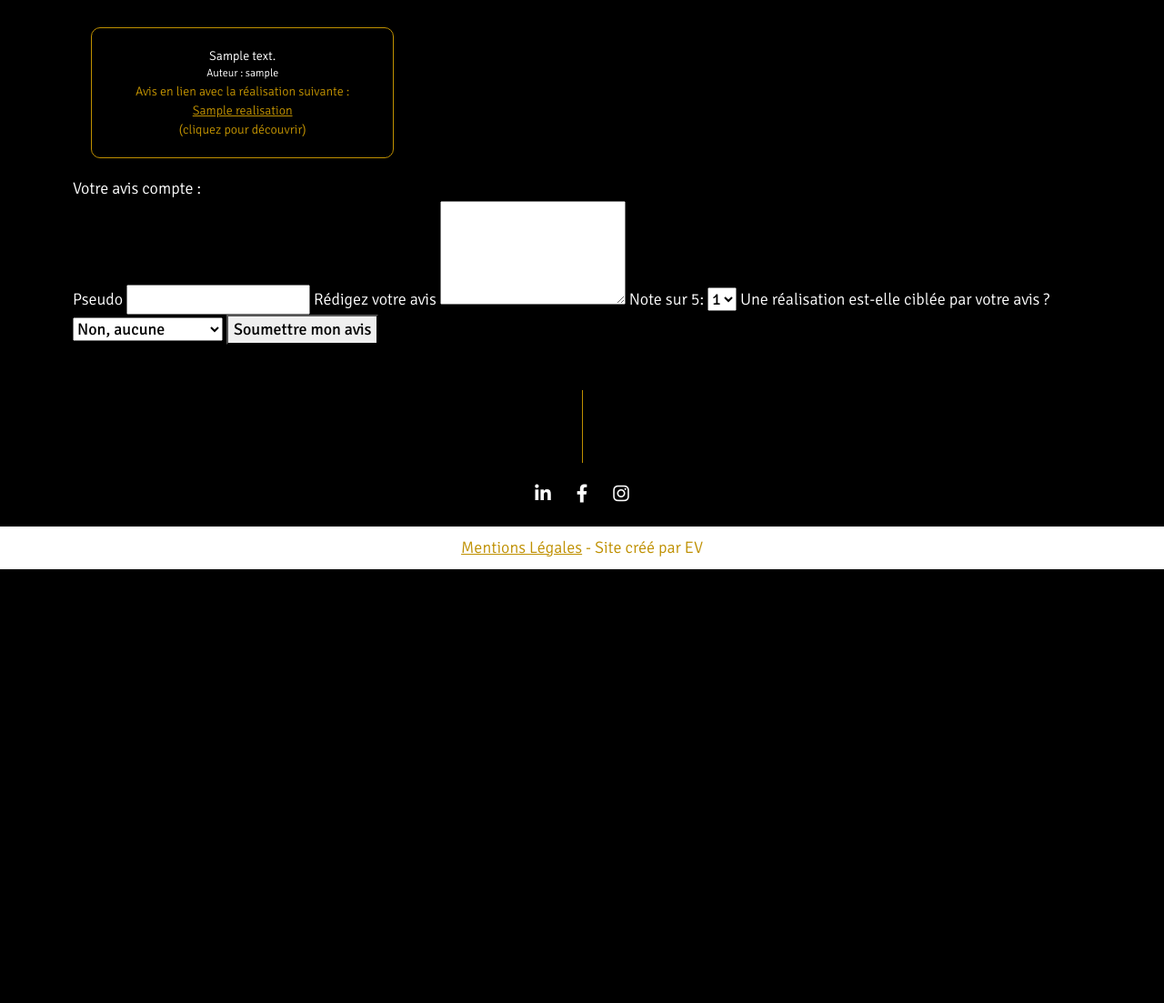
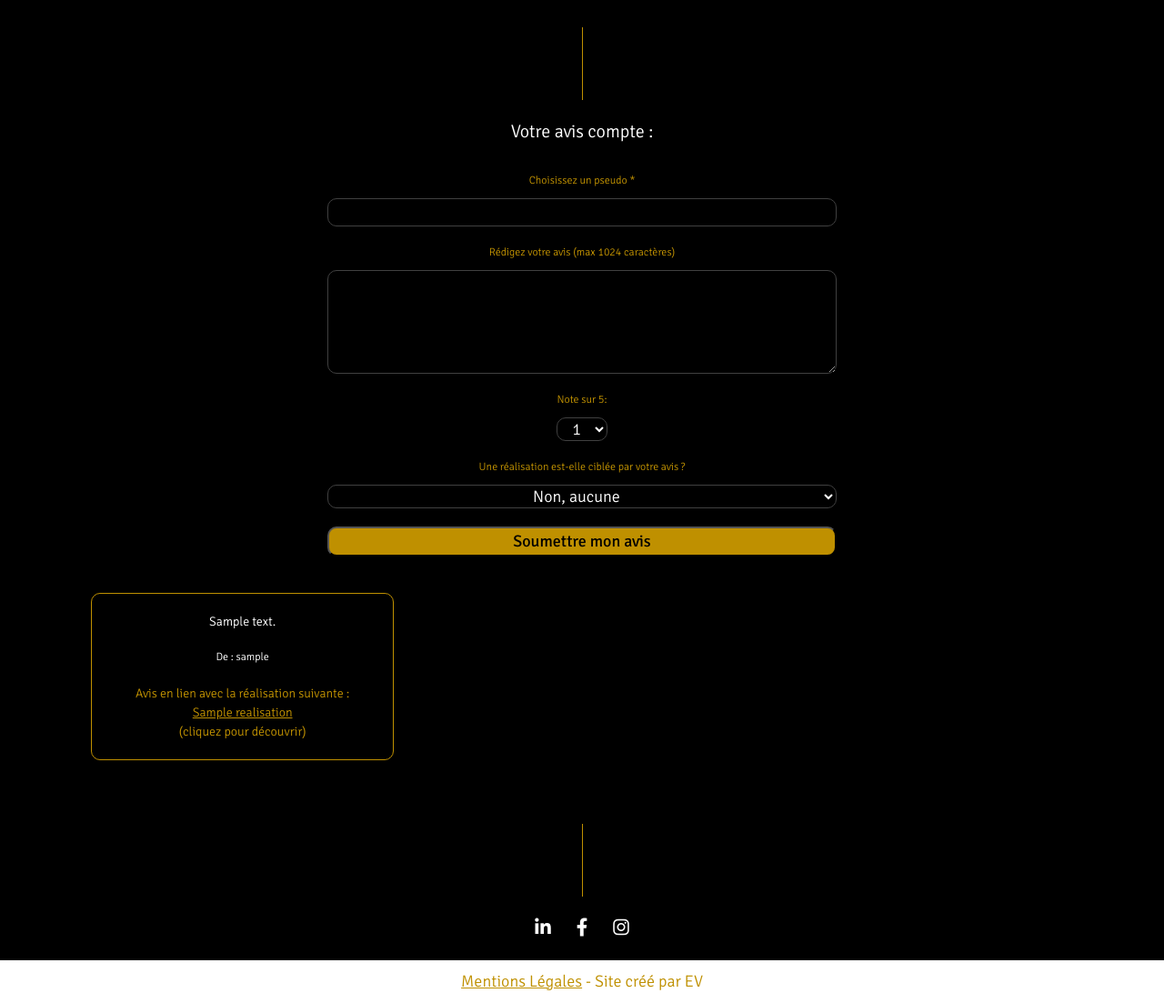
Before and after one commit to EmilieViot/Projet-EmilieViot, a PHP site: template templates/opinions/opinion.html.twig in a window 1280 px wide. Shown: the part 267-1370 px from the top of the page at 91% size. Before the commit the page ends 893 px from the top, so only its background shows below. Run offline with PHP 8.4, Linux system fonts and the light colour scheme; the template is opened without the code that fills it: most values are stand-ins (such as "Sample title", 1, 10 or a date in 2020); some libraries are stand-ins or nearby versions; some web fonts are replaced.

Commit message:
adding updates after css evolution

```diff
--- a/assets/css/styles.css
+++ b/assets/css/styles.css
@@ -716,7 +716,7 @@ SERVICE.HTML.TWIG
 }
 
 /* *****************************************************************
-SERVICE.HTML.TWIG
+OPINION.HTML.TWIG
 ***************************************************************** */
 
 /* Gallery */
@@ -735,6 +735,12 @@ SERVICE.HTML.TWIG
     padding : 2rem;
     border-radius: 10px;
 }
+.fa-sharp {
+    margin : 0 0 2rem 0
+}
+.opinionContent {
+    margin : 0 0 2rem 0
+}
 .opinionRealisation {
     color : #bf9000;
 }
@@ -743,5 +749,59 @@ SERVICE.HTML.TWIG
     text-decoration: underline;
 }
 .opinionAuthor {
-    font-size : 1.2rem
+    font-size : 1.2rem;
+    margin : 0 0 2rem 0
+
 }
+
+.opinionFormSection legend {
+    text-align: center;
+    color : #fff;
+    margin-bottom : 1rem;
+    font-size: 2rem;
+}
+
+.opinionForm {
+    display: flex;
+    flex-direction: column;
+    width : 50%;
+    margin : auto
+}
+
+.opinionForm input,
+.opinionForm select,
+.opinionForm textarea {
+    background-color : #000;
+    color : #fff;
+    border : 1px solid #404040;
+    border-radius: 10px;
+    font-weight : lighter
+}
+
+.opinionForm label {
+    color : #bf9000;
+    font-size : 1.2rem;
+    text-align : center;
+    margin-top : 2rem;
+    margin-bottom : 1rem;
+    font-weight : lighter;
+}
+
+.notationOptions {
+    width : 10%;
+    margin : auto
+}
+select option {
+    text-align: center;
+}
+.realChoice option {
+    font-size : 1.2rem;
+    font-weight : lighter;
+}
+
+.opinionForm button {
+    background-color: #bf9000;
+    color : black;
+    border-radius: 10px;
+    margin : 2rem 0 2rem 0
+}
--- a/templates/opinions/opinion.html.twig
+++ b/templates/opinions/opinion.html.twig
@@ -13,6 +13,42 @@
             <button type="button" class="btn-close" data-bs-dismiss="alert" aria-label="Close"></button>
         </div>
     {% endif %}
+    <div class="vertical-line"></div>
+    <section class = "opinionFormSection">
+
+        <form class="opinionForm" action="index.php?route=opinionRegister" method="post">
+            <legend> Votre avis compte : </legend>
+            <input type="hidden" name="csrf-token" id="csrf-token" value="{{ sessionToken }}" />
+
+            <label for="username" >Choisissez un pseudo *</label>
+            <input type="text" id="username" name="username" required="required">
+
+            <label for="content">Rédigez votre avis (max 1024 caractères)</label>
+            <textarea id="content" name="content" rows="4" required="required"></textarea>
+
+            <label for="notation">Note sur 5:</label>
+            <select class="notationOptions" id="notation" name="notation" required="required">
+                <option value="1">1</option>
+                <option value="2">2</option>
+                <option value="3">3</option>
+                <option value="4">4</option>
+                <option value="5">5</option>
+            </select>
+
+            <label for="realisation_id">Une réalisation est-elle ciblée par votre avis ? </label>
+            <select class="realChoice" name="realisation_id" id="realisation_id">
+                <option value="defaultChoice">Non, aucune</option>
+                {% for realisation in realisations %}
+                <option  name="{{ realisation.id }}" value="{{ realisation.id }}">{{ realisation.title }}</option>
+                {% endfor %}
+            </select>
+
+            <button type="submit">Soumettre mon avis</button>
+            {%  if  message is defined %}
+                <p class="OpinionFormOKMessage">{{ message }}</p>
+            {% endif %}
+        </form>
+    </section>
 
     <section class="opinionsGallery">
         {% for opinion in opinions %}
@@ -28,8 +64,8 @@
                 {% elseif opinion.notation == 5 %}
                     <p><i class="fa-sharp fa-solid fa-star" style="color: #FFD43B;"></i><i class="fa-sharp fa-solid fa-star" style="color: #FFD43B;"></i><i class="fa-sharp fa-solid fa-star" style="color: #FFD43B;"></i><i class="fa-sharp fa-solid fa-star" style="color: #FFD43B;"></i><i class="fa-sharp fa-solid fa-star" style="color: #FFD43B;"></i></p>
                 {% endif %}
-                <p>{{ opinion.content }}</p>
-                <p class = "opinionAuthor">Auteur : {{ opinion.username }}</p>
+                <p class = "opinionContent">{{ opinion.content }}</p>
+                <p class = "opinionAuthor">De : {{ opinion.username }}</p>
                 {% if opinion.getRealisation() %}
                     <p class="opinionRealisation">
                         Avis en lien avec la réalisation suivante :<br>
@@ -41,42 +77,7 @@
                 {% endif %}</p>
             </article>
         {% endfor %}
-
     </section>
 
-    <section class = "opinionFormSection>
-        <h1 class="mb-5">Votre avis compte :</h1>
-        <form class="opinionForm" action="index.php?route=opinionRegister" method="post">
-            <input type="hidden" name="csrf-token" id="csrf-token" value="{{ sessionToken }}" />
-
-            <label for="username">Pseudo</label>
-            <input type="text" id="username" name="username" required>
-
-            <label for="content">Rédigez votre avis</label>
-            <textarea id="content" name="content" rows="4" required></textarea>
-
-            <label for="notation">Note sur 5:</label>
-            <select id="notation" name="notation" required>
-                <option value="1">1</option>
-                <option value="2">2</option>
-                <option value="3">3</option>
-                <option value="4">4</option>
-                <option value="5">5</option>
-            </select>
-
-            <label for="realisation_id">Une réalisation est-elle ciblée par votre avis ? </label>
-            <select name="realisation_id" id="realisation_id">
-                <option value="">Non, aucune</option>
-                {% for realisation in realisations %}
-                    <option value="{{ realisation.id }}">{{ realisation.title }}</option>
-                {% endfor %}
-            </select>
-
-            <button type="submit">Soumettre mon avis</button>
-            {%  if  message is defined %}
-                <p class="OpinionFormOKMessage">{{ message }}</p>
-            {% endif %}
-        </form>
-    </section>
 </main>
 {% endblock %}
```
Also changed, not shown: assets/js/main.js (+37 -26 lines), controllers/OpinionController.php (+28 -14 lines), controllers/PricingController.php (+4 -9 lines), managers/OpinionManager.php (+25 -23 lines), models/Opinion.php (+5 -5 lines), templates/opinions/opinionConfirmation.html.twig (deleted, +0 -9 lines).
